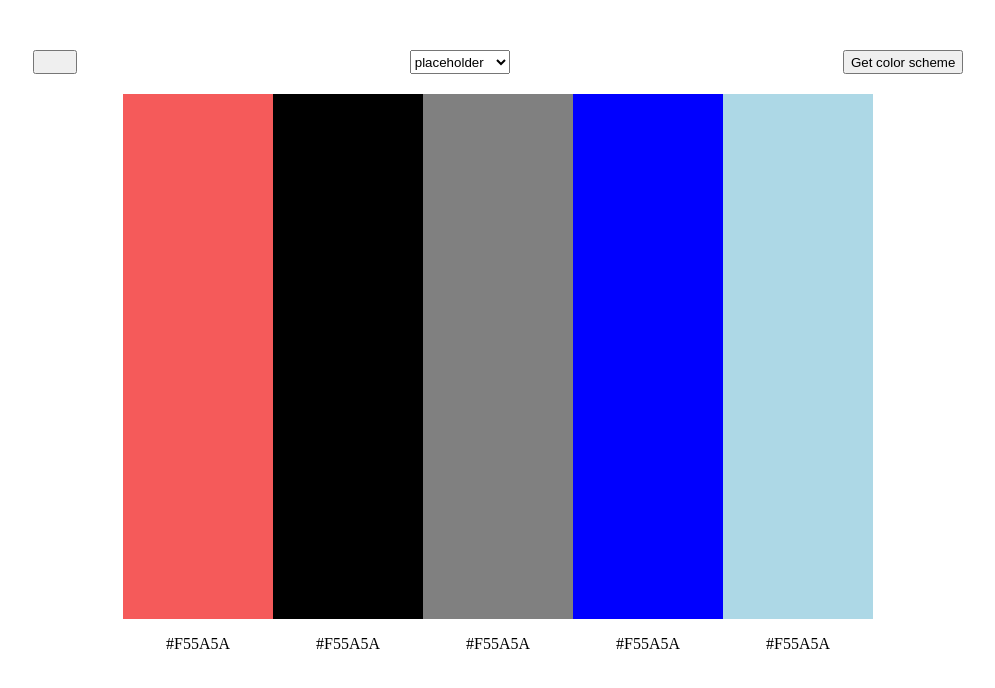
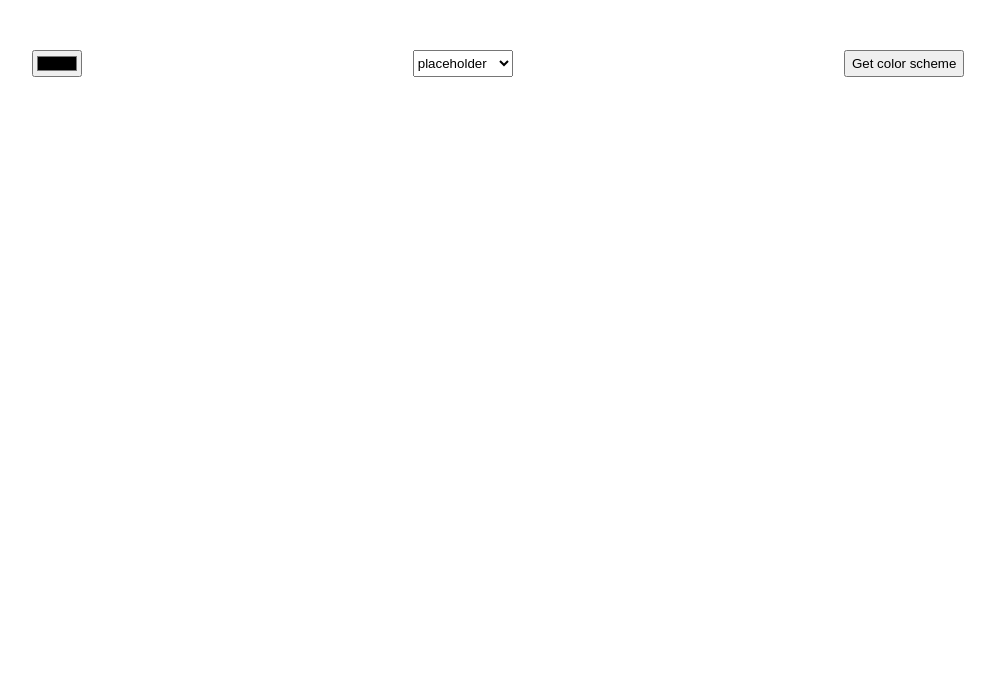
Before and after one commit to wangj000/color-scheme-generator, a plain HTML site: page index.html in a window 1280 px wide. Shown: the whole page, without its empty margins (142-1137 px from the left). Drawn offline with Linux system fonts and the light colour scheme; no server answers.

Commit message:
additional html + css changes

```diff
--- a/index.css
+++ b/index.css
@@ -4,10 +4,6 @@
   justify-content: center;
   justify-content: space-around;
   margin: 50px 0 0 0;
-}
-
-.root-color-btn {
-  padding: 10px 20px;
 }
 
 .scheme-dropdown {
--- a/index.html
+++ b/index.html
@@ -7,32 +7,32 @@
   <body>
     <div class="content-container">
       <div class="selection-container">
-        <button class="root-color-btn"></button>
+        <input id="root-color" type="color" class="root-color-btn"></input>
         <select class="scheme-dropdown">
           <option>placeholder</option>
         </select>
         <button id="get-color-btn">Get color scheme</button>
       </div>
       <div id="image-gradient" class="image-gradient">
-        <div class="gradient-container">
-          <div class="gradient-element" style="background-color: #f55a5a"></div>
+        <div id="gradient-container" class="gradient-container">
+          <!-- <div class="gradient-element" style="background-color: #f55a5a"></div>
           <div class="gradient-element" style="background-color: black"></div>
           <div class="gradient-element" style="background-color: grey"></div>
           <div class="gradient-element" style="background-color: blue"></div>
           <div
             class="gradient-element"
             style="background-color: lightblue"
-          ></div>
+          ></div> -->
         </div>
-        <div class="gradient-names">
+        <div id="gradient-names" class="gradient-names">
+          <!-- <p>#F55A5A</p>
           <p>#F55A5A</p>
           <p>#F55A5A</p>
           <p>#F55A5A</p>
-          <p>#F55A5A</p>
-          <p>#F55A5A</p>
+          <p>#F55A5A</p> -->
         </div>
       </div>
     </div>
-    <script src="index.js"></script>
+    <script type="text/javascript" src="index.js"></script>
   </body>
 </html>
```
